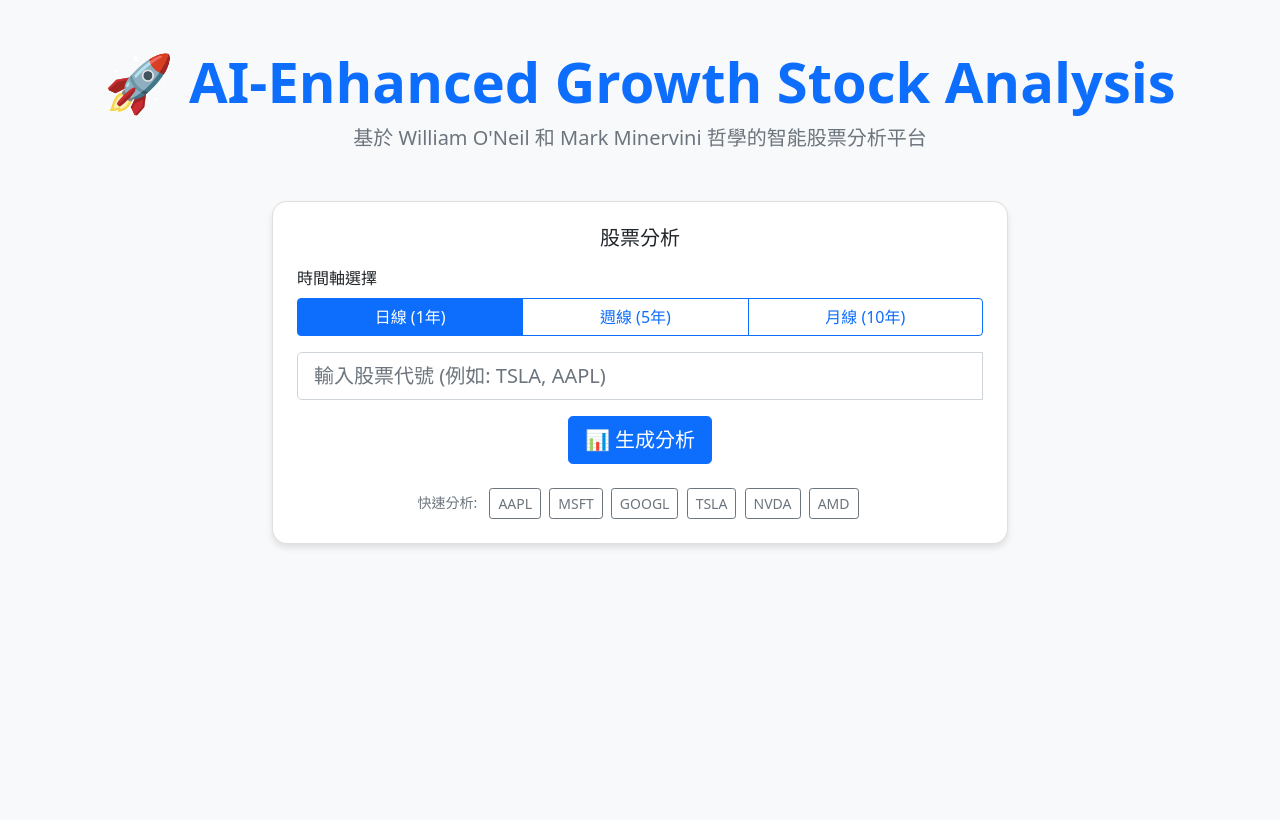
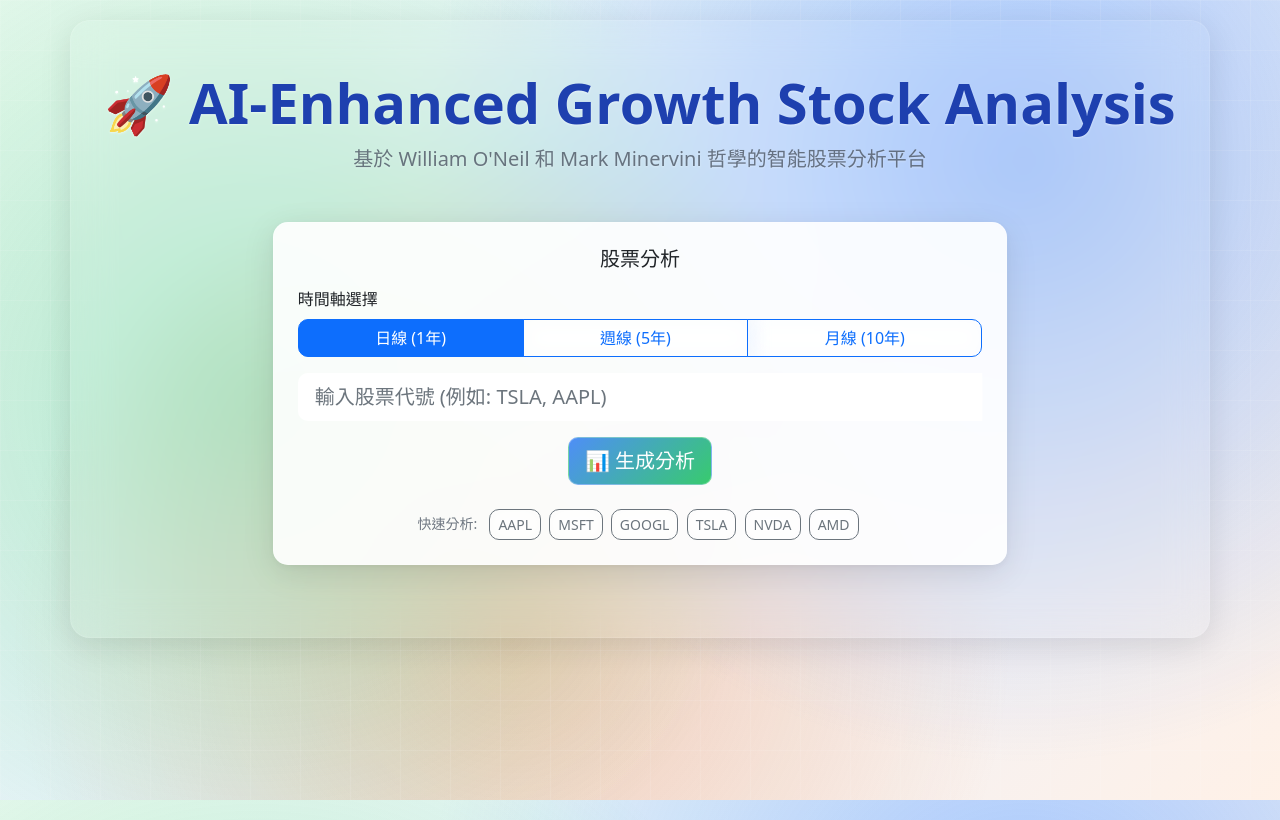
Before and after one commit to ynt423/Amazon-Q-Project, a Flask app: page / in a window 1280 px wide. Before the commit the page ends 548 px from the top, so only its background shows below. Run offline with Flask 3, Linux system fonts and the light colour scheme; data that the repository does not hold is empty; some libraries are stand-ins or nearby versions.

Commit message:
🎨 Add stunning Gaussian blur gradient background with grid pattern
✨ Features:
- Beautiful multi-layer gradient background with green, blue, and orange colors
- Subtle grid pattern overlay for modern tech aesthetic
- Glass morphism effects on all cards and containers
- Enhanced form controls with backdrop blur
- Smooth hover animations and transitions
- Improved contrast and readability
- Professional glassmorphism design language

🎯 Visual Enhancements:
- Radial gradients at different positions for depth
- Fixed background attachment for parallax effect
- Enhanced card shadows and hover effects
- Glassmorphism buttons with gradient backgrounds
- Improved text shadows for better readability
- Enhanced chart containers with glass effects

```diff
--- a/templates/index.html
+++ b/templates/index.html
@@ -7,18 +7,125 @@
     <link href="https://cdn.jsdelivr.net/npm/bootstrap@5.1.3/dist/css/bootstrap.min.css" rel="stylesheet">
     <script src="https://cdn.plot.ly/plotly-latest.min.js"></script>
     <style>
+        /* Beautiful Gaussian Blur Gradient Background with Grid */
+        body {
+            background:
+                radial-gradient(circle at 20% 50%, rgba(34, 197, 94, 0.3) 0%, transparent 50%),
+                radial-gradient(circle at 80% 20%, rgba(59, 130, 246, 0.4) 0%, transparent 50%),
+                radial-gradient(circle at 40% 80%, rgba(249, 115, 22, 0.3) 0%, transparent 50%),
+                linear-gradient(135deg, rgba(34, 197, 94, 0.1) 0%, rgba(59, 130, 246, 0.1) 50%, rgba(249, 115, 22, 0.1) 100%);
+            background-size: 100% 100%, 100% 100%, 100% 100%, 100% 100%;
+            background-attachment: fixed;
+            min-height: 100vh;
+            position: relative;
+        }
+
+        /* Grid Pattern Overlay */
+        body::before {
+            content: '';
+            position: fixed;
+            top: 0;
+            left: 0;
+            width: 100%;
+            height: 100%;
+            background-image:
+                linear-gradient(rgba(255, 255, 255, 0.1) 1px, transparent 1px),
+                linear-gradient(90deg, rgba(255, 255, 255, 0.1) 1px, transparent 1px);
+            background-size: 50px 50px;
+            pointer-events: none;
+            z-index: -1;
+        }
+
+        /* Enhanced Glass Effect for Cards */
         .signal-card {
             border-radius: 15px;
-            box-shadow: 0 4px 6px rgba(0, 0, 0, 0.1);
+            box-shadow:
+                0 8px 32px rgba(0, 0, 0, 0.1),
+                0 2px 8px rgba(0, 0, 0, 0.05);
+            background: rgba(255, 255, 255, 0.9);
+            backdrop-filter: blur(10px);
+            border: 1px solid rgba(255, 255, 255, 0.2);
+            transition: all 0.3s ease;
         }
+
+        .signal-card:hover {
+            transform: translateY(-2px);
+            box-shadow:
+                0 12px 40px rgba(0, 0, 0, 0.15),
+                0 4px 12px rgba(0, 0, 0, 0.1);
+        }
+
+        /* Enhanced Container with Glass Effect */
+        .container {
+            background: rgba(255, 255, 255, 0.05);
+            backdrop-filter: blur(20px);
+            border-radius: 20px;
+            border: 1px solid rgba(255, 255, 255, 0.1);
+            box-shadow: 0 8px 32px rgba(0, 0, 0, 0.1);
+            margin-top: 20px;
+            margin-bottom: 20px;
+        }
+
+        /* Enhanced Form Controls */
+        .form-control, .form-select {
+            background: rgba(255, 255, 255, 0.9);
+            backdrop-filter: blur(10px);
+            border: 1px solid rgba(255, 255, 255, 0.3);
+            border-radius: 10px;
+            transition: all 0.3s ease;
+        }
+
+        .form-control:focus, .form-select:focus {
+            background: rgba(255, 255, 255, 0.95);
+            border-color: rgba(59, 130, 246, 0.5);
+            box-shadow: 0 0 0 0.2rem rgba(59, 130, 246, 0.25);
+        }
+
+        /* Enhanced Buttons */
+        .btn {
+            border-radius: 10px;
+            transition: all 0.3s ease;
+            backdrop-filter: blur(10px);
+        }
+
+        .btn-primary {
+            background: linear-gradient(135deg, rgba(59, 130, 246, 0.9), rgba(34, 197, 94, 0.9));
+            border: 1px solid rgba(255, 255, 255, 0.3);
+        }
+
+        .btn-primary:hover {
+            background: linear-gradient(135deg, rgba(59, 130, 246, 1), rgba(34, 197, 94, 1));
+            transform: translateY(-1px);
+            box-shadow: 0 4px 12px rgba(59, 130, 246, 0.3);
+        }
+
+        /* Enhanced Text Colors for Better Contrast */
+        .text-primary {
+            color: #1e40af !important;
+            text-shadow: 0 1px 2px rgba(255, 255, 255, 0.5);
+        }
+
+        .text-muted {
+            color: rgba(75, 85, 99, 0.8) !important;
+            text-shadow: 0 1px 2px rgba(255, 255, 255, 0.3);
+        }
+
+        /* Score Display Enhancement */
         .score-display {
             font-size: 3rem;
             font-weight: bold;
+            text-shadow: 0 2px 4px rgba(0, 0, 0, 0.1);
         }
+
         .pattern-badge {
             font-size: 0.9rem;
             padding: 0.5rem 1rem;
+            background: rgba(255, 255, 255, 0.8);
+            backdrop-filter: blur(10px);
+            border-radius: 20px;
+            border: 1px solid rgba(255, 255, 255, 0.3);
         }
+
         .loading {
             display: none;
         }
@@ -32,15 +139,44 @@
             width: 100%;
             overflow: hidden;
             box-sizing: border-box;
+            background: rgba(255, 255, 255, 0.8);
+            backdrop-filter: blur(10px);
+            border-radius: 15px;
+            border: 1px solid rgba(255, 255, 255, 0.3);
         }
 
         .chart-container .plotly {
             width: 100% !important;
             height: 100% !important;
         }
+
+        /* Enhanced Card Headers */
+        .card-header {
+            background: rgba(255, 255, 255, 0.1);
+            backdrop-filter: blur(10px);
+            border-bottom: 1px solid rgba(255, 255, 255, 0.2);
+        }
+
+        /* Enhanced Table Styling */
+        .table {
+            background: rgba(255, 255, 255, 0.8);
+            backdrop-filter: blur(10px);
+            border-radius: 10px;
+            overflow: hidden;
+        }
+
+        .table th {
+            background: rgba(59, 130, 246, 0.1);
+            border: none;
+        }
+
+        .table td {
+            border: none;
+            border-bottom: 1px solid rgba(255, 255, 255, 0.2);
+        }
     </style>
 </head>
-<body class="bg-light">
+<body>
     <div class="container py-5">
         <!-- 標題區域 -->
         <div class="text-center mb-5">
```
